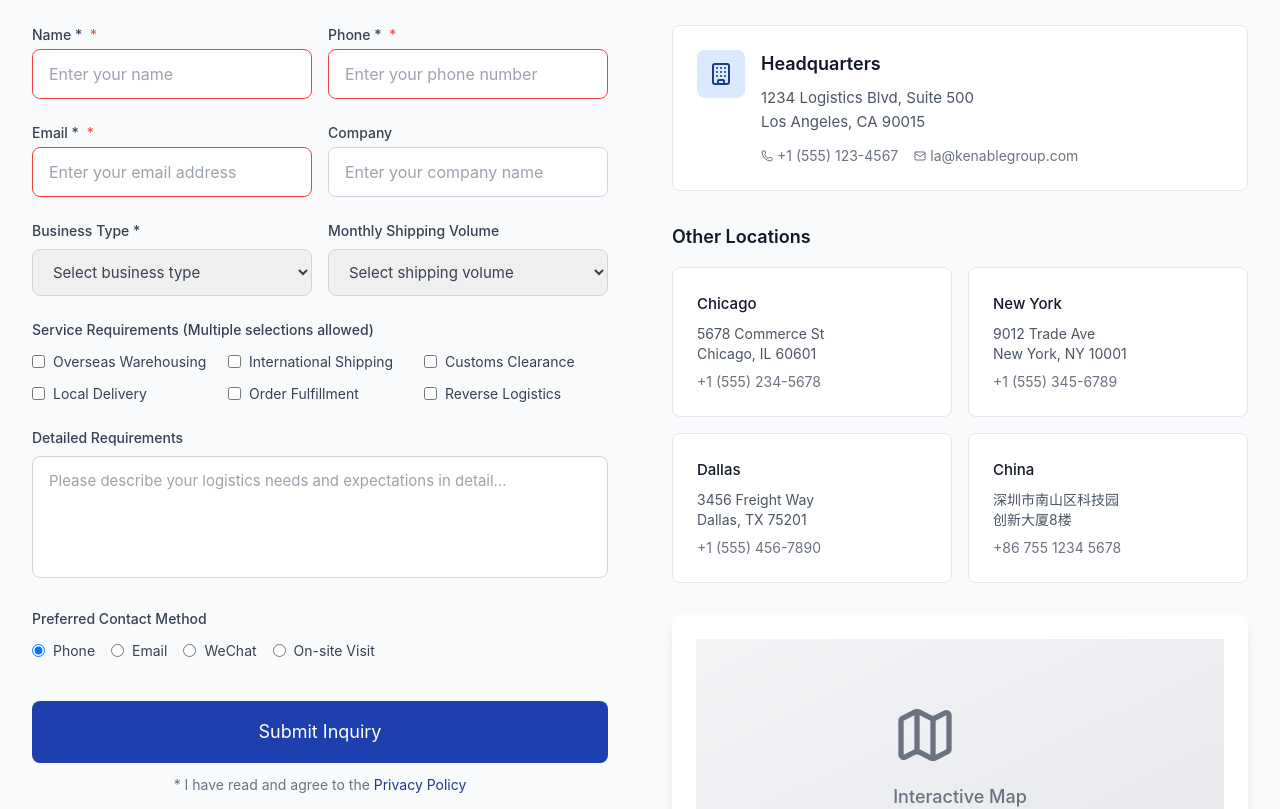
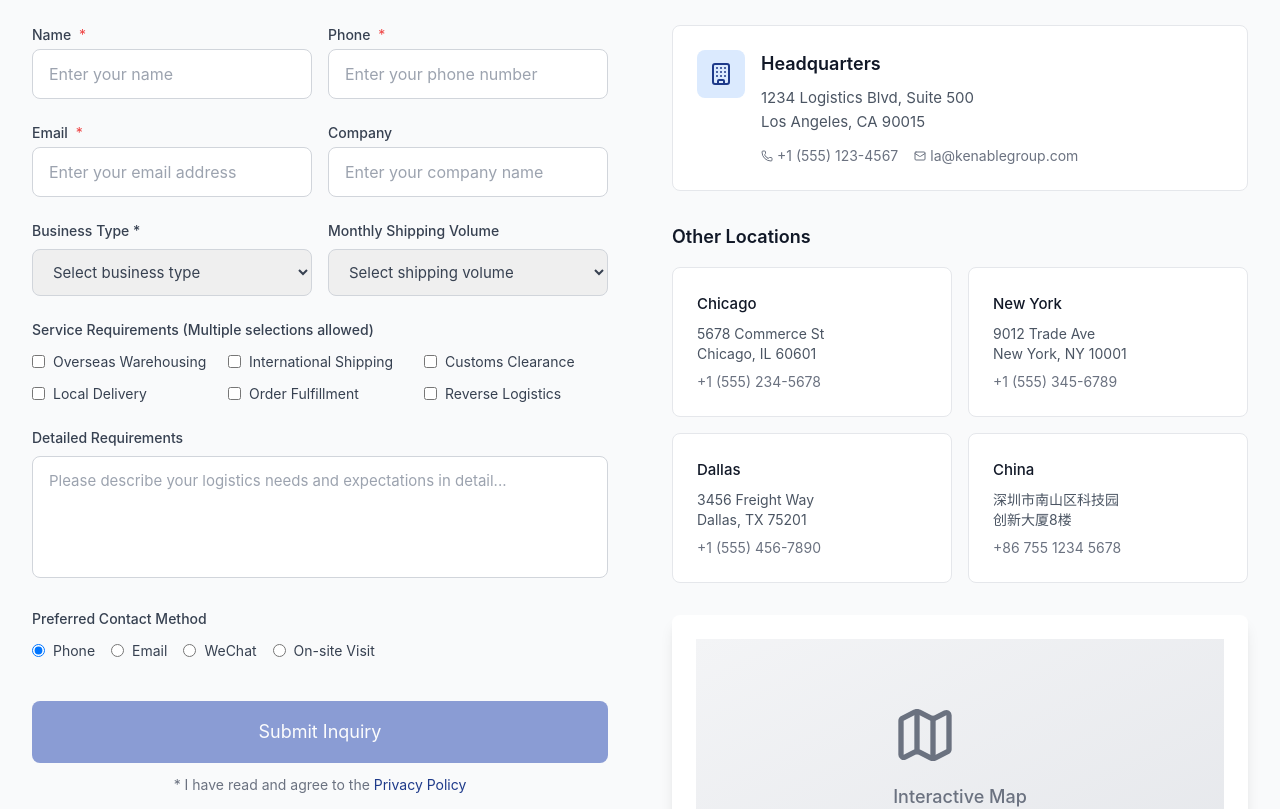
Before and after one commit to ShallowHawk/genable-group, a Vue app: page /contact in a window 1280 px wide. Shown: the part 1540-2349 px from the top of the page. Built offline with nearby package versions, Linux system fonts and the light colour scheme; a web font is replaced by a local one.

Commit message:
更新联系表单验证逻辑：调整输入框标签，移除必填标识；实现实时字段验证，优化错误提示信息；更新提交按钮状态管理，提升用户体验。

```diff
--- a/src/views/ContactView.vue
+++ b/src/views/ContactView.vue
@@ -131,14 +131,14 @@
               <div class="grid grid-cols-1 md:grid-cols-2 gap-4">
                 <BaseInput
                   v-model="form.name"
-                  :label="getText('name') + ' *'"
+                  :label="getText('name')"
                   :placeholder="getText('namePlaceholder')"
                   :error="errors.name"
                   :required="true"
                 />
                 <BaseInput
                   v-model="form.phone"
-                  :label="getText('phone') + ' *'"
+                  :label="getText('phone')"
                   :placeholder="getText('phonePlaceholder')"
                   :error="errors.phone"
                   :required="true"
@@ -148,7 +148,7 @@
               <div class="grid grid-cols-1 md:grid-cols-2 gap-4">
                 <BaseInput
                   v-model="form.email"
-                  :label="getText('email') + ' *'"
+                  :label="getText('email')"
                   type="email"
                   :placeholder="getText('emailPlaceholder')"
                   :error="errors.email"
@@ -263,10 +263,10 @@
                   type="submit"
                   size="lg"
                   class="w-full"
-                  :disabled="isSubmitting"
-                  :loading="isSubmitting"
+                  :disabled="true"
+                  :loading="false"
                 >
-                  {{ isSubmitting ? getText('submitBtn') + '...' : getText('submitBtn') }}
+                  {{ getText('submitBtn') }}
                 </BaseButton>
                 <p class="text-sm text-gray-500 mt-3 text-center">
                   * {{ getText('privacyPolicy') }}
@@ -427,7 +427,7 @@
 </template>
 
 <script setup lang="ts">
-import { ref, reactive, computed } from 'vue'
+import { ref, reactive, computed, watch } from 'vue'
 import { useI18n } from 'vue-i18n'
 import PageLayout from '@/components/layout/PageLayout.vue'
 import BaseCard from '@/components/ui/BaseCard.vue'
@@ -836,10 +836,42 @@ const form = reactive({
 
 // 表单验证错误
 const errors = reactive({
-  name: '',
-  phone: '',
-  email: '',
+  name: false as boolean | string,
+  phone: false as boolean | string,
+  email: false as boolean | string,
 })
+
+// 实时验证字段
+const validateField = (field: keyof typeof errors) => {
+  switch (field) {
+    case 'name':
+      errors.name = form.name.trim() ? false : errors.name
+      break
+    case 'phone':
+      if (form.phone.trim()) {
+        if (!/^[+]?[\d\s\-()]+$/.test(form.phone)) {
+          errors.phone = getText('phoneValidationError')
+        } else {
+          errors.phone = false
+        }
+      }
+      break
+    case 'email':
+      if (form.email.trim()) {
+        if (!/^[^\s@]+@[^\s@]+\.[^\s@]+$/.test(form.email)) {
+          errors.email = getText('emailValidationError')
+        } else {
+          errors.email = false
+        }
+      }
+      break
+  }
+}
+
+// 监听表单字段变化并实时验证
+watch(() => form.name, () => validateField('name'))
+watch(() => form.phone, () => validateField('phone'))
+watch(() => form.email, () => validateField('email'))
 
 // 提交状态
 const isSubmitting = ref(false)
@@ -920,16 +952,16 @@ const validateForm = () => {
 
   // 重置错误
   Object.keys(errors).forEach((key) => {
-    ;(errors as any)[key] = ''
+    ;(errors as any)[key] = false
   })
 
   if (!form.name.trim()) {
-    errors.name = getText('name')
+    errors.name = getText('name') + ' ' + '为必填项'
     isValid = false
   }
 
   if (!form.phone.trim()) {
-    errors.phone = getText('phone')
+    errors.phone = getText('phone') + ' ' + '为必填项'
     isValid = false
   } else if (!/^[+]?[\d\s\-()]+$/.test(form.phone)) {
     errors.phone = getText('phoneValidationError')
@@ -937,7 +969,7 @@ const validateForm = () => {
   }
 
   if (!form.email.trim()) {
-    errors.email = getText('email')
+    errors.email = getText('email') + ' ' + '为必填项'
     isValid = false
   } else if (!/^[^\s@]+@[^\s@]+\.[^\s@]+$/.test(form.email)) {
     errors.email = getText('emailValidationError')
```
